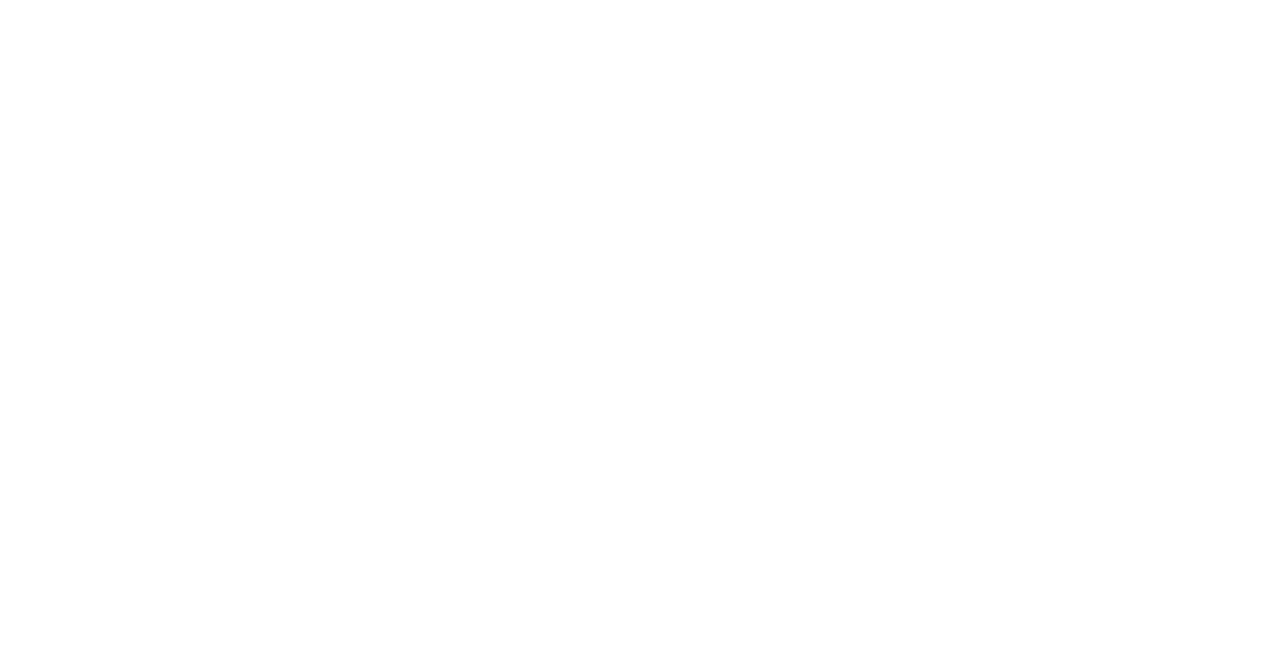
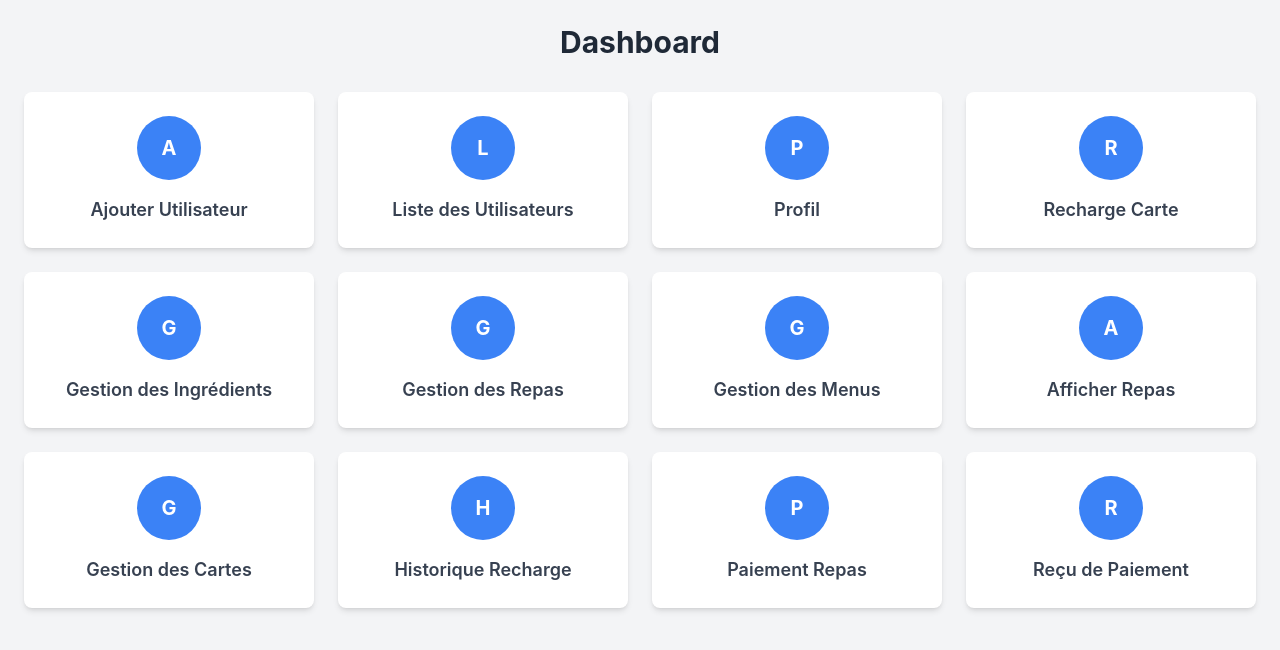
Before and after one commit to JelloulMontassar/restaurant-universitaire, a React (Create React App) app: page /dashboard in a window 1280 px wide. Before the commit this address had no page. Shown: the top 650 px of the page. Built offline with nearby package versions, Linux system fonts and the light colour scheme.

Commit message:
dashboard

```diff
--- a/src/App.js
+++ b/src/App.js
@@ -14,6 +14,7 @@
 import HistoriqueRecharge from "./Carte/HistoriqueRecharge";
 import PaiementRepas from "./Repas/PaiementRepas";
 import RecuPaiement from "./Repas/RecuPaiement";
+import Dashboard from "./Dashboard/Dashboard";
 
 function App() {
   return (
@@ -36,6 +37,7 @@
         <Route path="/historique_recharge" element={<HistoriqueRecharge />} />
         <Route path="/paiement_repas" element={<PaiementRepas />} />
         <Route path="/recu_paiement" element={<RecuPaiement />} />
+        <Route path="/dashboard" element={<Dashboard />} />
       </Routes>
     </div>
   );
--- /dev/null
+++ b/src/Dashboard/Dashboard.jsx
@@ -0,0 +1,47 @@
+import React from "react";
+import { Link } from "react-router-dom";
+
+const routes = [
+    { path: "/ajouter_utilisateur", name: "Ajouter Utilisateur" },
+    { path: "/liste_utilisateur", name: "Liste des Utilisateurs" },
+    { path: "/profil", name: "Profil" },
+    { path: "/recharge_carte", name: "Recharge Carte" },
+    { path: "/gestion_stock_ingrediant", name: "Gestion des Ingrédients" },
+    { path: "/gestion_repas", name: "Gestion des Repas" },
+    { path: "/gestion_menu", name: "Gestion des Menus" },
+    { path: "/repas", name: "Afficher Repas" },
+    { path: "/gestion_cartes", name: "Gestion des Cartes" },
+    { path: "/historique_recharge", name: "Historique Recharge" },
+    { path: "/paiement_repas", name: "Paiement Repas" },
+    { path: "/recu_paiement", name: "Reçu de Paiement" },
+];
+
+const Dashboard = () => {
+    return (
+        <div className="min-h-screen bg-gray-100 p-6">
+            <h1 className="text-3xl font-bold text-center text-gray-800 mb-8">
+                Dashboard
+            </h1>
+            <div className="grid gap-6 sm:grid-cols-1 md:grid-cols-2 lg:grid-cols-3 xl:grid-cols-4">
+                {routes.map((route, index) => (
+                    <Link
+                        to={route.path}
+                        key={index}
+                        className="bg-white shadow-md rounded-lg hover:shadow-lg transition-shadow p-6 text-center"
+                    >
+                        <div className="flex flex-col items-center">
+                            <div className="w-16 h-16 bg-blue-500 text-white rounded-full flex items-center justify-center mb-4">
+                                <span className="text-xl font-bold">{route.name.charAt(0)}</span>
+                            </div>
+                            <h3 className="text-lg font-semibold text-gray-700">
+                                {route.name}
+                            </h3>
+                        </div>
+                    </Link>
+                ))}
+            </div>
+        </div>
+    );
+};
+
+export default Dashboard;
```
